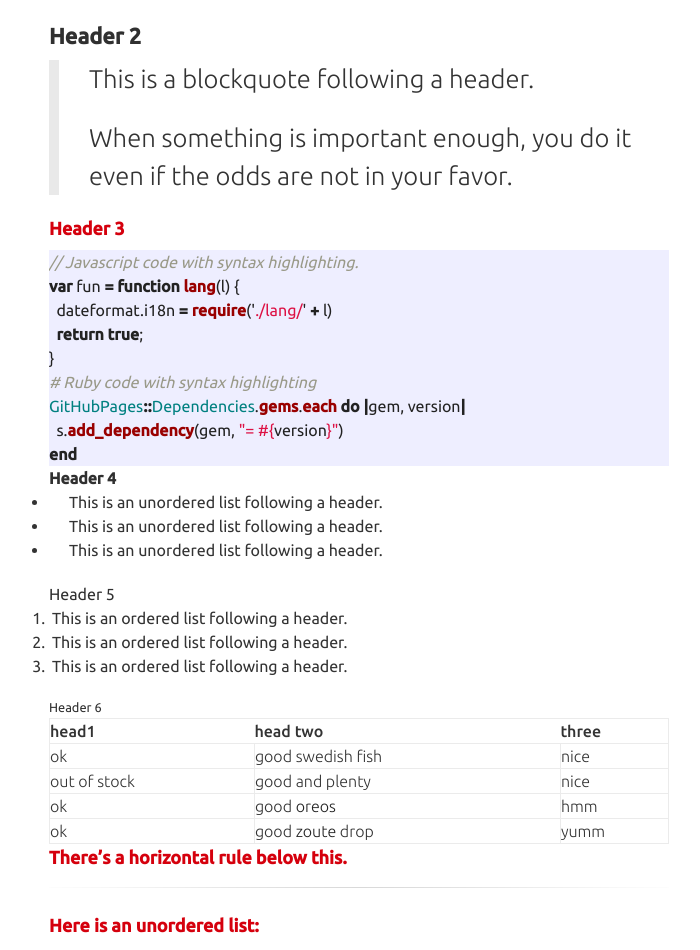
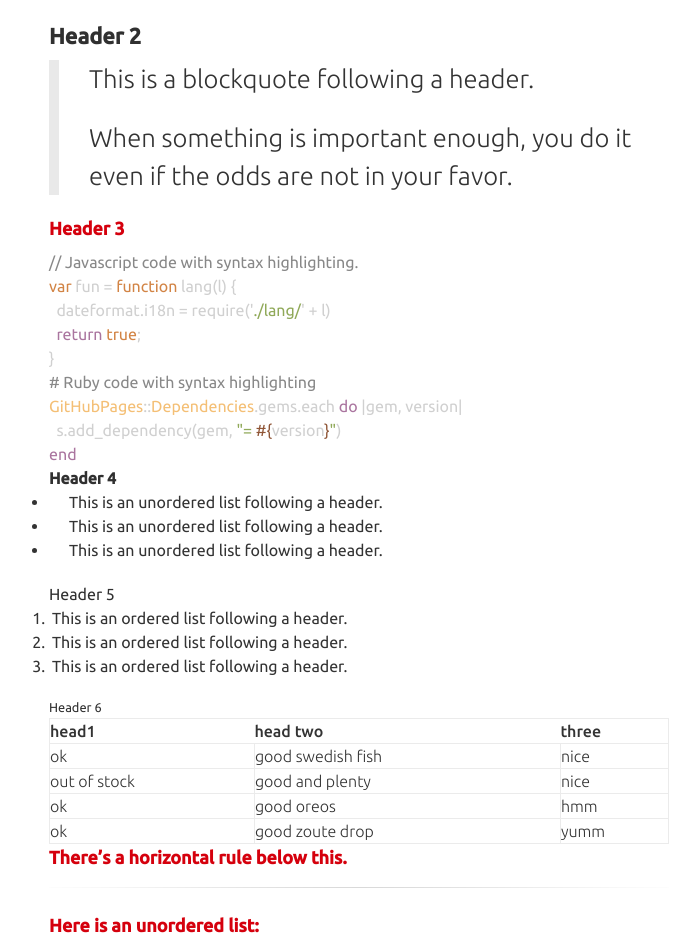
Before and after one commit to plenigo/plenigo.github.io, a Jekyll site: the page built from index.md, in a window 1280 px wide. Shown: the part 537-1487 px from the top of the page, without its empty margins (281-981 px from the left). Built offline with Jekyll 4.4.1, drawn with Linux system fonts in a browser that asks for light colours; some web fonts are replaced.

Commit message:
Update rouge-base16-dark.scss

```diff
--- a/_sass/rouge-base16-dark.scss
+++ b/_sass/rouge-base16-dark.scss
@@ -1,96 +1,81 @@
-/**
- * Syntax highlighting styles
- */
-.highlight {
-  background: #fff;
-  color: #333;
-  @extend %vertical-rhythm;
+/*
+   generated by rouge http://rouge.jneen.net/
+   original base16 by Chris Kempson (https://github.com/chriskempson/base16)
+*/
 
-  .highlighter-rouge & {
-    background: #eef;
-  }
-
-  .c     { color: #998; font-style: italic } // Comment
-  .err   { color: #a61717; background-color: #e3d2d2 } // Error
-  .k     { font-weight: bold } // Keyword
-  .o     { font-weight: bold } // Operator
-  .cm    { color: #998; font-style: italic } // Comment.Multiline
-  .cp    { color: #999; font-weight: bold } // Comment.Preproc
-  .c1    { color: #998; font-style: italic } // Comment.Single
-  .cs    { color: #999; font-weight: bold; font-style: italic } // Comment.Special
-  .gd    { color: #000; background-color: #fdd } // Generic.Deleted
-  .gd .x { color: #000; background-color: #faa } // Generic.Deleted.Specific
-  .ge    { font-style: italic } // Generic.Emph
-  .gr    { color: #a00 } // Generic.Error
-  .gh    { color: #999 } // Generic.Heading
-  .gi    { color: #000; background-color: #dfd } // Generic.Inserted
-  .gi .x { color: #000; background-color: #afa } // Generic.Inserted.Specific
-  .go    { color: #888 } // Generic.Output
-  .gp    { color: #555 } // Generic.Prompt
-  .gs    { font-weight: bold } // Generic.Strong
-  .gu    { color: #aaa } // Generic.Subheading
-  .gt    { color: #a00 } // Generic.Traceback
-  .kc    { font-weight: bold } // Keyword.Constant
-  .kd    { font-weight: bold } // Keyword.Declaration
-  .kp    { font-weight: bold } // Keyword.Pseudo
-  .kr    { font-weight: bold } // Keyword.Reserved
-  .kt    { color: #458; font-weight: bold } // Keyword.Type
-  .m     { color: #099 } // Literal.Number
-  .s     { color: #d14 } // Literal.String
-  .na    { color: #008080 } // Name.Attribute
-  .nb    { color: #0086B3 } // Name.Builtin
-  .nc    { color: #458; font-weight: bold } // Name.Class
-  .no    { color: #008080 } // Name.Constant
-  .ni    { color: #800080 } // Name.Entity
-  .ne    { color: #900; font-weight: bold } // Name.Exception
-  .nf    { color: #900; font-weight: bold } // Name.Function
-  .nn    { color: #555 } // Name.Namespace
-  .nt    { color: #000080 } // Name.Tag
-  .nv    { color: #008080 } // Name.Variable
-  .ow    { font-weight: bold } // Operator.Word
-  .w     { color: #bbb } // Text.Whitespace
-  .mf    { color: #099 } // Literal.Number.Float
-  .mh    { color: #099 } // Literal.Number.Hex
-  .mi    { color: #099 } // Literal.Number.Integer
-  .mo    { color: #099 } // Literal.Number.Oct
-  .sb    { color: #d14 } // Literal.String.Backtick
-  .sc    { color: #d14 } // Literal.String.Char
-  .sd    { color: #d14 } // Literal.String.Doc
-  .s2    { color: #d14 } // Literal.String.Double
-  .se    { color: #d14 } // Literal.String.Escape
-  .sh    { color: #d14 } // Literal.String.Heredoc
-  .si    { color: #d14 } // Literal.String.Interpol
-  .sx    { color: #d14 } // Literal.String.Other
-  .sr    { color: #009926 } // Literal.String.Regex
-  .s1    { color: #d14 } // Literal.String.Single
-  .ss    { color: #990073 } // Literal.String.Symbol
-  .bp    { color: #999 } // Name.Builtin.Pseudo
-  .vc    { color: #008080 } // Name.Variable.Class
-  .vg    { color: #008080 } // Name.Variable.Global
-  .vi    { color: #008080 } // Name.Variable.Instance
-  .il    { color: #099 } // Literal.Number.Integer.Long
+.highlight table td { padding: 5px; }
+.highlight table pre { margin: 0; }
+.highlight, .highlight .w {
+  color: #d0d0d0;
 }
-
-
-
-code, pre {
-  margin-bottom: 30px;
-  font-family: Monaco, "Bitstream Vera Sans Mono", "Lucida Console", Terminal;
-  font-size: 14px;
-  color: #222;
+.highlight .err {
+  color: #151515;
+  background-color: #ac4142;
 }
-
-code {
-  padding: 0 3px;
-  border: solid 1px #ddd;
+.highlight .c, .highlight .cd, .highlight .cm, .highlight .c1, .highlight .cs {
+  color: #888;
 }
-
-pre {
-  padding: 20px;
-  overflow: auto;
-  text-shadow: none;
+.highlight .cp {
+  color: #f4bf75;
 }
-pre code {
-  padding: 0;
-  border: none;
+.highlight .nt {
+  color: #f4bf75;
 }
+.highlight .o, .highlight .ow {
+  color: #d0d0d0;
+}
+.highlight .p, .highlight .pi {
+  color: #d0d0d0;
+}
+.highlight .gi {
+  color: #90a959;
+}
+.highlight .gd {
+  color: #ac4142;
+}
+.highlight .gh {
+  color: #6a9fb5;
+  font-weight: bold;
+}
+.highlight .k, .highlight .kn, .highlight .kp, .highlight .kr, .highlight .kv {
+  color: #aa759f;
+}
+.highlight .kc {
+  color: #d28445;
+}
+.highlight .kt {
+  color: #d28445;
+}
+.highlight .kd {
+  color: #d28445;
+}
+.highlight .s, .highlight .sb, .highlight .sc, .highlight .sd, .highlight .s2, .highlight .sh, .highlight .sx, .highlight .s1 {
+  color: #90a959;
+}
+.highlight .sr {
+  color: #75b5aa;
+}
+.highlight .si {
+  color: #8f5536;
+}
+.highlight .se {
+  color: #8f5536;
+}
+.highlight .nn {
+  color: #f4bf75;
+}
+.highlight .nc {
+  color: #f4bf75;
+}
+.highlight .no {
+  color: #f4bf75;
+}
+.highlight .na {
+  color: #6a9fb5;
+}
+.highlight .m, .highlight .mf, .highlight .mh, .highlight .mi, .highlight .il, .highlight .mo, .highlight .mb, .highlight .mx {
+  color: #90a959;
+}
+.highlight .ss {
+  color: #90a959;
+}
```
